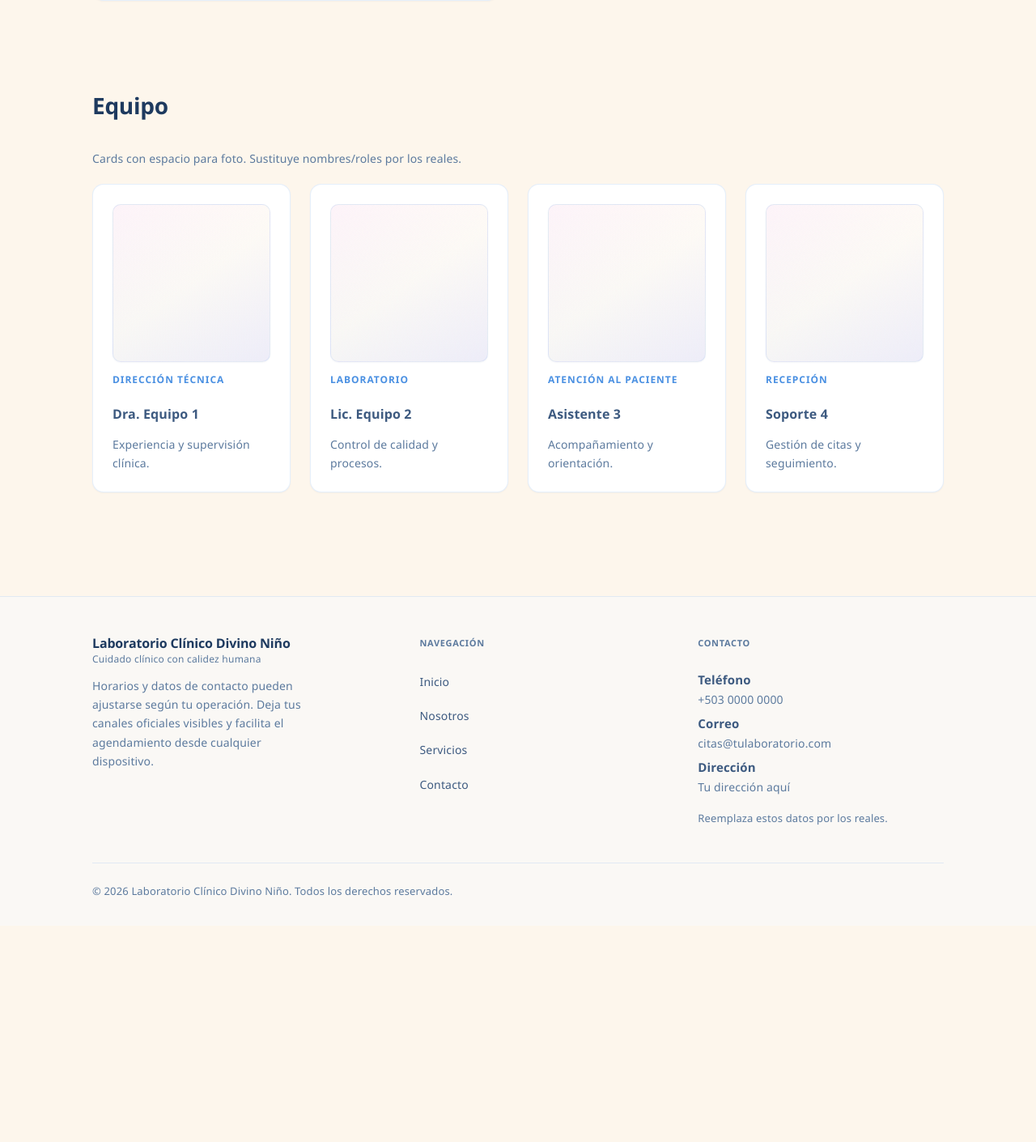
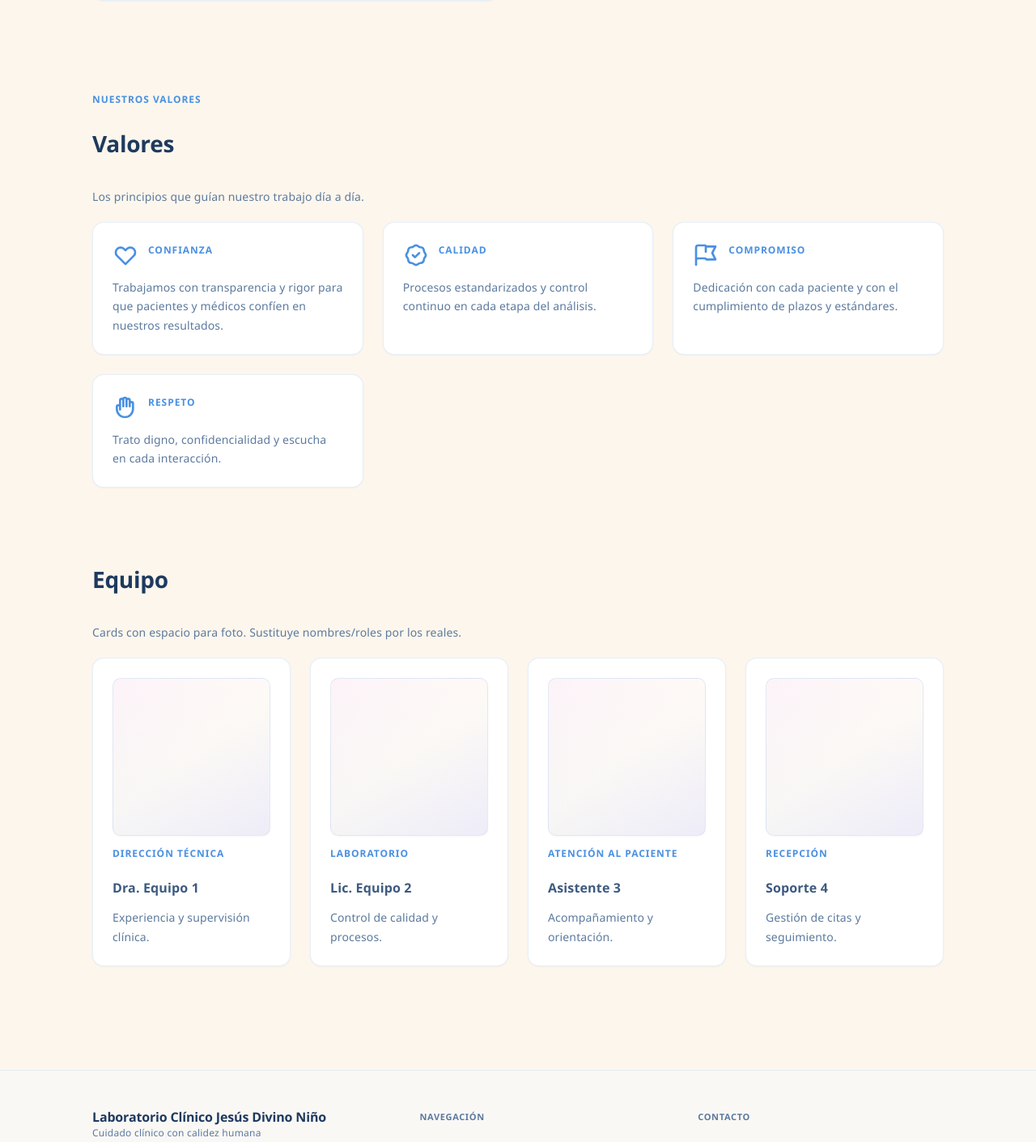
Before and after one commit to mateoguardado0-jpg/Laboratorio-Clinico-Divino, a React (Vite) app: page /nosotros in a window 1280 px wide. Shown: the part 1322-2732 px from the top of the page at 81% size. Before the commit the page ends 2465 px from the top, so only its background shows below. Built offline with nearby package versions, Linux system fonts and the light colour scheme.

Commit message:
Nombre: Laboratorio Clínico Jesús Divino Niño

```diff
--- a/index.html
+++ b/index.html
@@ -6,9 +6,9 @@
     <meta name="viewport" content="width=device-width, initial-scale=1.0" />
     <meta
       name="description"
-      content="Laboratorio Clínico Divino Niño: servicios clínicos confiables, atención profesional y agendamiento de citas."
+      content="Laboratorio Clínico Jesús Divino Niño: servicios clínicos confiables, atención profesional y agendamiento de citas."
     />
-    <title>Laboratorio Clínico Divino Niño</title>
+    <title>Laboratorio Clínico Jesús Divino Niño</title>
   </head>
   <body>
     <div id="root"></div>
--- a/package.json
+++ b/package.json
@@ -13,6 +13,7 @@
     "@emailjs/browser": "^4.4.1",
     "react": "^19.2.0",
     "react-dom": "^19.2.0",
+    "react-icons": "^5.5.0",
     "react-router-dom": "^7.13.1"
   },
   "devDependencies": {
--- a/src/components/Footer.jsx
+++ b/src/components/Footer.jsx
@@ -1,4 +1,5 @@
 import { NavLink } from 'react-router-dom'
+import { HiOutlinePhone, HiOutlineMail, HiOutlineLocationMarker } from 'react-icons/hi'
 
 export default function Footer() {
   return (
@@ -7,7 +8,7 @@ export default function Footer() {
         <div className="footerGrid">
           <div className="stack">
             <div className="brand">
-              <span className="brandName">Laboratorio Clínico Divino Niño</span>
+              <span className="brandName">Laboratorio Clínico Jesús Divino Niño</span>
               <span className="brandTag">Cuidado clínico con calidez humana</span>
             </div>
             <p className="lead muted">
@@ -36,10 +37,19 @@ export default function Footer() {
 
           <div className="stack">
             <div className="eyebrow">Contacto</div>
-            <div className="stack" style={{ gap: '6px' }}>
-              <div><strong>Teléfono</strong><br /><span className="muted">+503 0000 0000</span></div>
-              <div><strong>Correo</strong><br /><span className="muted">citas@tulaboratorio.com</span></div>
-              <div><strong>Dirección</strong><br /><span className="muted">Tu dirección aquí</span></div>
+            <div className="stack" style={{ gap: '10px' }}>
+              <div className="flexIcon">
+                <HiOutlinePhone className="iconSm" aria-hidden />
+                <div><strong>Teléfono</strong><br /><span className="muted">+503 0000 0000</span></div>
+              </div>
+              <div className="flexIcon">
+                <HiOutlineMail className="iconSm" aria-hidden />
+                <div><strong>Correo</strong><br /><span className="muted">citas@tulaboratorio.com</span></div>
+              </div>
+              <div className="flexIcon">
+                <HiOutlineLocationMarker className="iconSm" aria-hidden />
+                <div><strong>Dirección</strong><br /><span className="muted">Tu dirección aquí</span></div>
+              </div>
             </div>
             <p className="help" style={{ marginTop: '4px' }}>
               Reemplaza estos datos por los reales.
@@ -48,7 +58,7 @@ export default function Footer() {
         </div>
 
         <div className="footerSmall">
-          © {new Date().getFullYear()} Laboratorio Clínico Divino Niño. Todos los derechos
+          © {new Date().getFullYear()} Laboratorio Clínico Jesús Divino Niño. Todos los derechos
           reservados.
         </div>
       </div>
--- a/src/components/Navbar.jsx
+++ b/src/components/Navbar.jsx
@@ -60,7 +60,7 @@ export default function Navbar() {
     <header className={`nav ${scrolled ? 'navScrolled' : ''}`.trim()}>
       <div className="container navInner">
         <NavLink to="/" className="brand" aria-label="Ir al inicio" onClick={() => setOpen(false)}>
-          <span className="brandName">Laboratorio Clínico Divino Niño</span>
+          <span className="brandName">Laboratorio Clínico Jesús Divino Niño</span>
           <span className="brandTag">Atención profesional y resultados confiables</span>
         </NavLink>
 
--- a/src/pages/Contacto.jsx
+++ b/src/pages/Contacto.jsx
@@ -1,4 +1,5 @@
 import FormularioCita from '../components/FormularioCita.jsx'
+import { HiOutlinePhone, HiOutlineMail, HiOutlineClock, HiOutlineMap } from 'react-icons/hi'
 
 export default function Contacto() {
   return (
@@ -16,17 +17,26 @@ export default function Contacto() {
 
               <div className="gridCards">
                 <div className="card cardPad">
-                  <div className="eyebrow">Teléfono</div>
+                  <div className="flexIcon" style={{ marginBottom: '6px' }}>
+                    <HiOutlinePhone className="iconMd" aria-hidden />
+                    <div className="eyebrow" style={{ marginBottom: 0 }}>Teléfono</div>
+                  </div>
                   <p className="lead">+503 0000 0000</p>
                   <p className="help">Actualiza este dato por el número real.</p>
                 </div>
                 <div className="card cardPad">
-                  <div className="eyebrow">Correo</div>
+                  <div className="flexIcon" style={{ marginBottom: '6px' }}>
+                    <HiOutlineMail className="iconMd" aria-hidden />
+                    <div className="eyebrow" style={{ marginBottom: 0 }}>Correo</div>
+                  </div>
                   <p className="lead">citas@tulaboratorio.com</p>
                   <p className="help">El formulario enviará a tu correo vía EmailJS.</p>
                 </div>
                 <div className="card cardPad">
-                  <div className="eyebrow">Horario</div>
+                  <div className="flexIcon" style={{ marginBottom: '6px' }}>
+                    <HiOutlineClock className="iconMd" aria-hidden />
+                    <div className="eyebrow" style={{ marginBottom: 0 }}>Horario</div>
+                  </div>
                   <p className="lead">Lun–Sáb: 7:00–17:00</p>
                   <p className="help">Ajusta según tu operación.</p>
                 </div>
@@ -36,7 +46,10 @@ export default function Contacto() {
             <div className="stackLg">
               <div className="card">
                 <div className="cardPad stack">
-                  <div className="eyebrow">Mapa</div>
+                  <div className="flexIcon" style={{ marginBottom: '6px' }}>
+                    <HiOutlineMap className="iconMd" aria-hidden />
+                    <div className="eyebrow" style={{ marginBottom: 0 }}>Mapa</div>
+                  </div>
                   <div
                     className="imgPlaceholder imgWide"
                     aria-label="Mapa (placeholder)"
--- a/src/pages/Home.jsx
+++ b/src/pages/Home.jsx
@@ -1,4 +1,5 @@
 import { Link } from 'react-router-dom'
+import { HiOutlineUserGroup, HiOutlineClipboardList, HiOutlineShieldCheck } from 'react-icons/hi'
 
 const featured = [
   {
@@ -38,15 +39,24 @@ export default function Home() {
               </div>
               <div className="kpiRow">
                 <div className="kpi">
-                  <strong>Atención cercana</strong>
+                  <span className="flexIcon">
+                    <HiOutlineUserGroup className="iconMd" aria-hidden />
+                    <strong>Atención cercana</strong>
+                  </span>
                   <span>Enfoque humano y profesional</span>
                 </div>
                 <div className="kpi">
-                  <strong>Procesos claros</strong>
+                  <span className="flexIcon">
+                    <HiOutlineClipboardList className="iconMd" aria-hidden />
+                    <strong>Procesos claros</strong>
+                  </span>
                   <span>Información directa y útil</span>
                 </div>
                 <div className="kpi">
-                  <strong>Resultados confiables</strong>
+                  <span className="flexIcon">
+                    <HiOutlineShieldCheck className="iconMd" aria-hidden />
+                    <strong>Resultados confiables</strong>
+                  </span>
                   <span>Control de calidad y trazabilidad</span>
                 </div>
               </div>
--- a/src/pages/Nosotros.jsx
+++ b/src/pages/Nosotros.jsx
@@ -1,3 +1,12 @@
+import { HiOutlineHeart, HiOutlineBadgeCheck, HiOutlineFlag, HiOutlineHand } from 'react-icons/hi'
+
+const valores = [
+  { titulo: 'Confianza', desc: 'Trabajamos con transparencia y rigor para que pacientes y médicos confíen en nuestros resultados.', icon: HiOutlineHeart },
+  { titulo: 'Calidad', desc: 'Procesos estandarizados y control continuo en cada etapa del análisis.', icon: HiOutlineBadgeCheck },
+  { titulo: 'Compromiso', desc: 'Dedicación con cada paciente y con el cumplimiento de plazos y estándares.', icon: HiOutlineFlag },
+  { titulo: 'Respeto', desc: 'Trato digno, confidencialidad y escucha en cada interacción.', icon: HiOutlineHand },
+]
+
 const team = [
   { name: 'Dra. Equipo 1', role: 'Dirección técnica', bio: 'Experiencia y supervisión clínica.' },
   { name: 'Lic. Equipo 2', role: 'Laboratorio', bio: 'Control de calidad y procesos.' },
@@ -79,6 +88,34 @@ export default function Nosotros() {
       <section className="sectionTight">
         <div className="container">
           <div className="stackLg">
+            <div className="eyebrow">Nuestros valores</div>
+            <h2 className="h2">Valores</h2>
+            <p className="lead muted">
+              Los principios que guían nuestro trabajo día a día.
+            </p>
+            <div className="gridCards">
+              {valores.map((v) => {
+                const Icon = v.icon
+                return (
+                  <article key={v.titulo} className="card cardHover">
+                    <div className="cardPad stack">
+                      <span className="flexIcon">
+                        <Icon className="iconLg" aria-hidden style={{ color: 'var(--c-blue)' }} />
+                        <div className="eyebrow" style={{ marginBottom: 0 }}>{v.titulo}</div>
+                      </span>
+                      <p className="lead muted">{v.desc}</p>
+                    </div>
+                  </article>
+                )
+              })}
+            </div>
+          </div>
+        </div>
+      </section>
+
+      <section className="sectionTight">
+        <div className="container">
+          <div className="stackLg">
             <h2 className="h2">Equipo</h2>
             <p className="lead muted">
               Cards con espacio para foto. Sustituye nombres/roles por los reales.
--- a/src/styles/global.css
+++ b/src/styles/global.css
@@ -1,5 +1,5 @@
 /* ============================================
-   Laboratorio Clínico — Sistema de diseño
+   Laboratorio Clínico Jesús Divino Niño — Sistema de diseño
    Formal, corporativo, paleta sobria
    ============================================ */
 
@@ -696,3 +696,31 @@ select {
 .formWrap {
   max-width: 640px;
 }
+
+/* Iconos (react-icons) */
+.iconSm {
+  width: 20px;
+  height: 20px;
+  flex-shrink: 0;
+  color: currentColor;
+}
+
+.iconMd {
+  width: 24px;
+  height: 24px;
+  flex-shrink: 0;
+  color: currentColor;
+}
+
+.iconLg {
+  width: 32px;
+  height: 32px;
+  flex-shrink: 0;
+  color: currentColor;
+}
+
+.flexIcon {
+  display: flex;
+  align-items: flex-start;
+  gap: var(--space-3);
+}
```
Also changed, not shown: src/components/FormularioCita.jsx (+19 -0 lines), src/pages/Servicios.jsx (+10 -2 lines), 2 other files (tests, documents, lock files or other folders).
